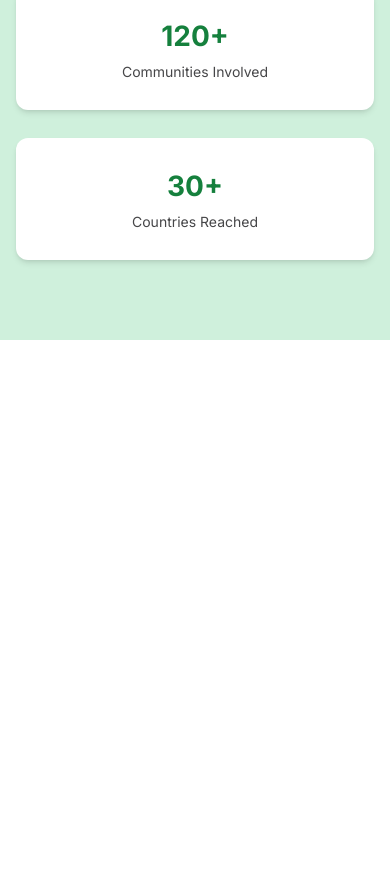
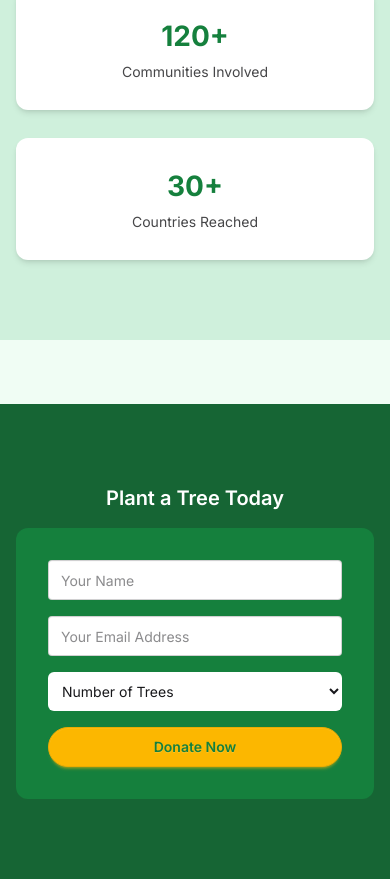
Before and after one commit to sagormajomder/green-earth, a plain HTML site: page index.html in a window 390 px wide. Shown: the part 1734-2613 px from the top of the page. Before the commit the page ends 2074 px from the top, so only its background shows below. Drawn offline with nearby package versions, Linux system fonts and the light colour scheme; no server answers.

Commit message:
Add plant tree section with responsive

```diff
--- a/index.html
+++ b/index.html
@@ -282,6 +282,33 @@
           </div>
         </div>
       </section>
+      <!-- Plant Tree Section -->
+      <section class="bg-[#166534] py-20">
+        <div class="cus-container">
+          <h2 class="heading-secondary text-white">Plant a Tree Today</h2>
+          <form
+            action=""
+            class="flex flex-col gap-4 max-w-md mx-auto bg-primary p-8 rounded-xl">
+            <input type="text" placeholder="Your Name" class="input w-full" />
+            <input
+              type="email"
+              placeholder="Your Email Address"
+              class="input w-full" />
+            <select
+              name=""
+              id=""
+              class="w-full p-2.5 border-none bg-white rounded-md">
+              <option default value="Number of Trees">Number of Trees</option>
+              <option value="30">1 Tree - &#2547;30</option>
+              <option value="150">5 Tree - &#2547;150</option>
+              <option value="300">10 Tree - &#2547;300</option>
+            </select>
+            <button class="btn btn-warning text-primary rounded-full">
+              Donate Now
+            </button>
+          </form>
+        </div>
+      </section>
     </main>
     <footer></footer>
 
```
